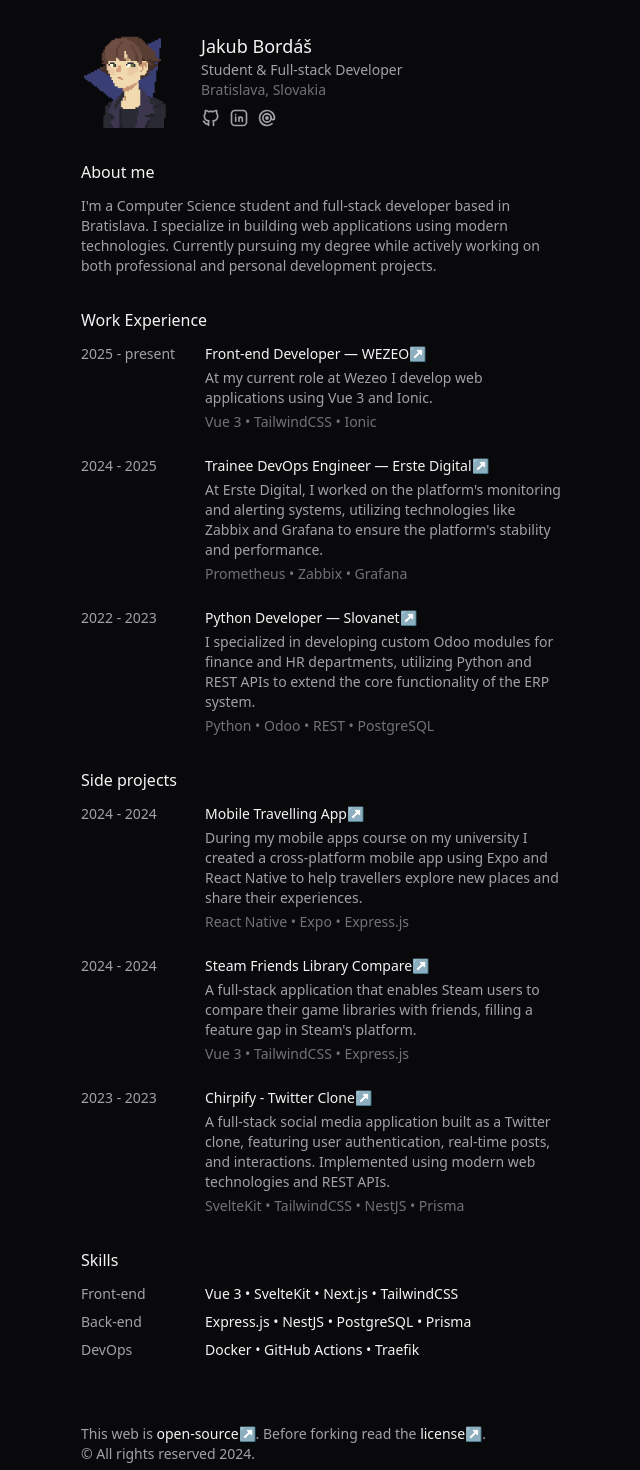
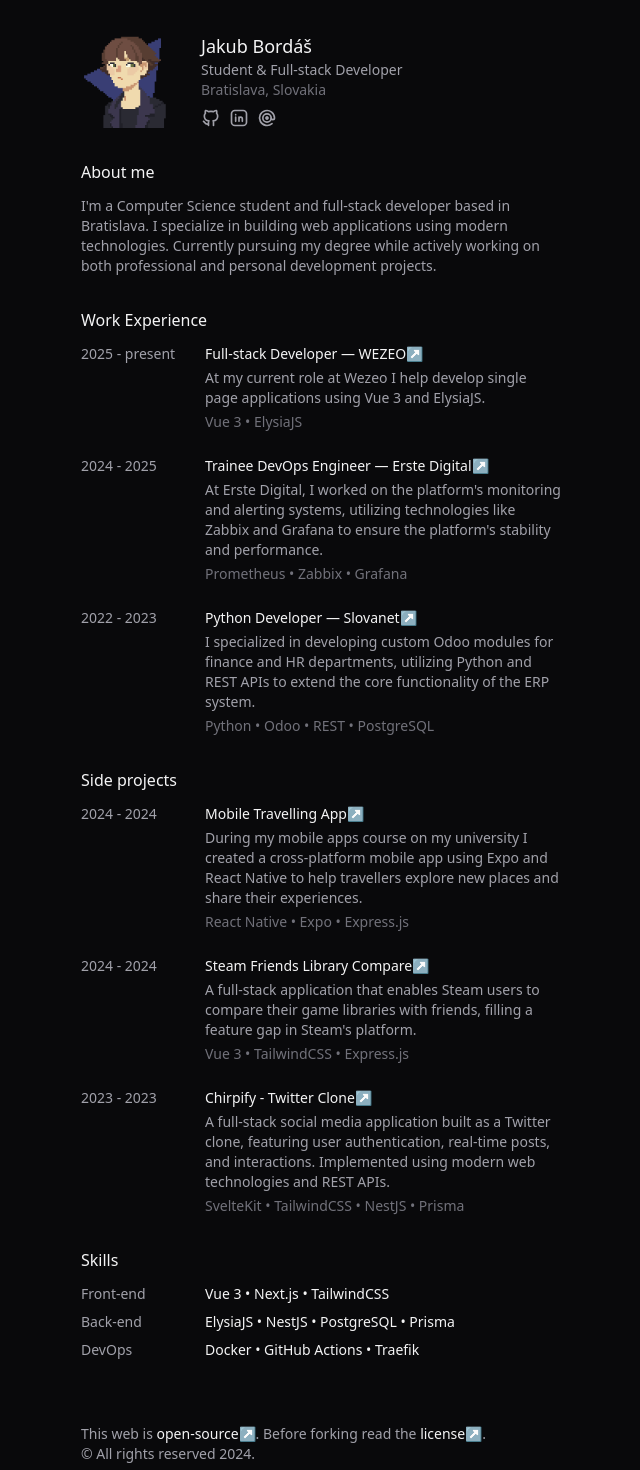
Before and after one commit to ignissak/web-2024, a SvelteKit app: page / in a window 1280 px wide. Shown: the top 1470 px of the page, without its empty margins (319-959 px from the left). Built offline with nearby package versions, Linux system fonts and the light colour scheme; a web font is replaced by a local one.

Commit message:
fix: update job title and description for WEZEO; refine skills section

```diff
--- a/src/routes/+page.svelte
+++ b/src/routes/+page.svelte
@@ -108,10 +108,10 @@
 			<TimedExperience
 				from={2025}
 				to={undefined}
-				title="Front-end Developer — WEZEO"
+				title="Full-stack Developer — WEZEO"
 				url="https://wezeo.com"
-				paragraph="At my current role at Wezeo I develop web applications using Vue 3 and Ionic."
-				skills={['Vue 3', 'TailwindCSS', 'Ionic']}
+				paragraph="At my current role at Wezeo I help develop single page applications using Vue 3 and ElysiaJS."
+				skills={['Vue 3', 'ElysiaJS']}
 			/>
 			<TimedExperience
 				from={2024}
@@ -163,14 +163,10 @@
 	<section id="skills">
 		<h2 class="mb-3">Skills</h2>
 		<div class="flex flex-col gap-2">
-			<Entry
-				title="Front-end"
-				text="Vue 3 • SvelteKit • Next.js • TailwindCSS"
-				link={undefined}
-			/>
+			<Entry title="Front-end" text="Vue 3 • Next.js • TailwindCSS" link={undefined} />
 			<Entry
 				title="Back-end"
-				text="Express.js • NestJS • PostgreSQL • Prisma"
+				text="ElysiaJS • NestJS • PostgreSQL • Prisma"
 				link={undefined}
 			/>
 			<Entry title="DevOps" text="Docker • GitHub Actions • Traefik" link={undefined} />
```
